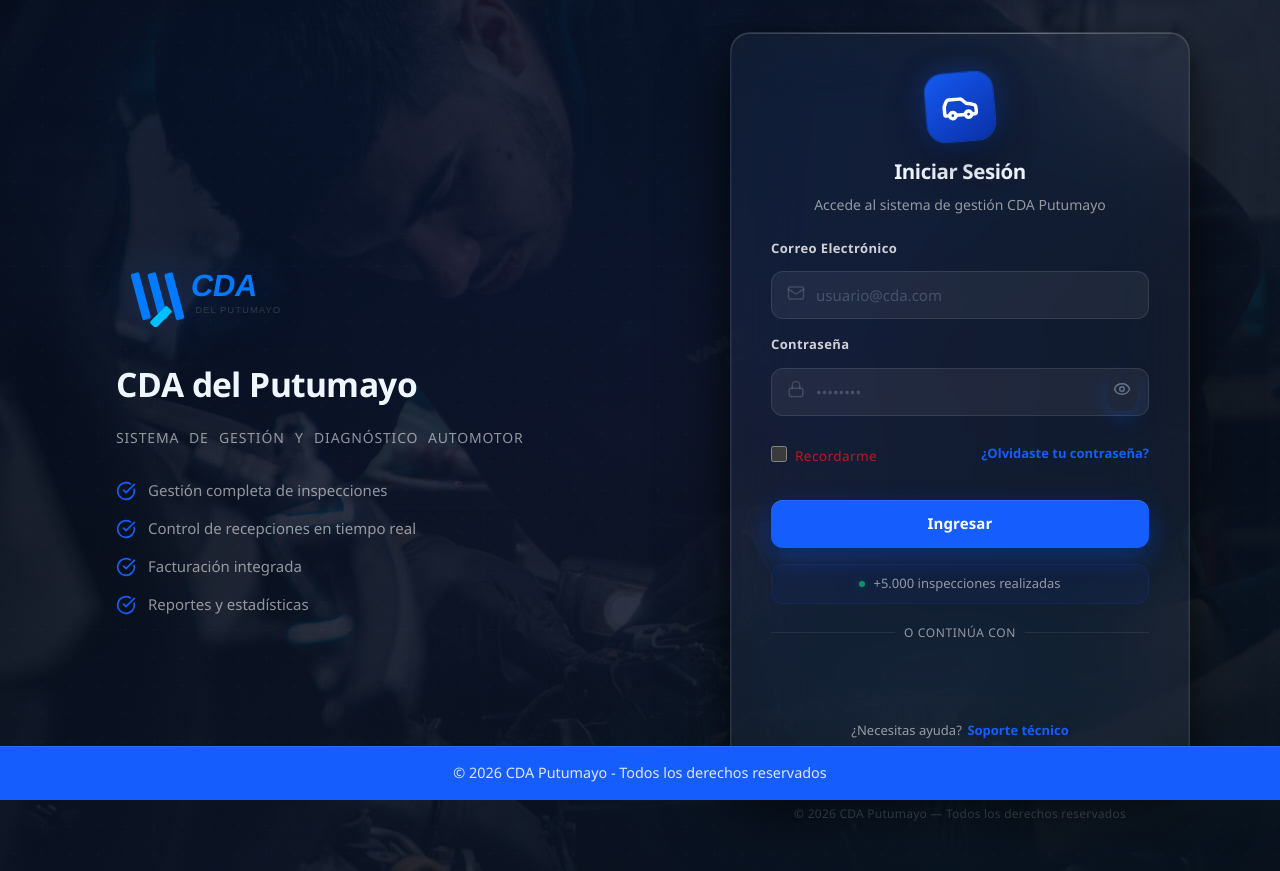
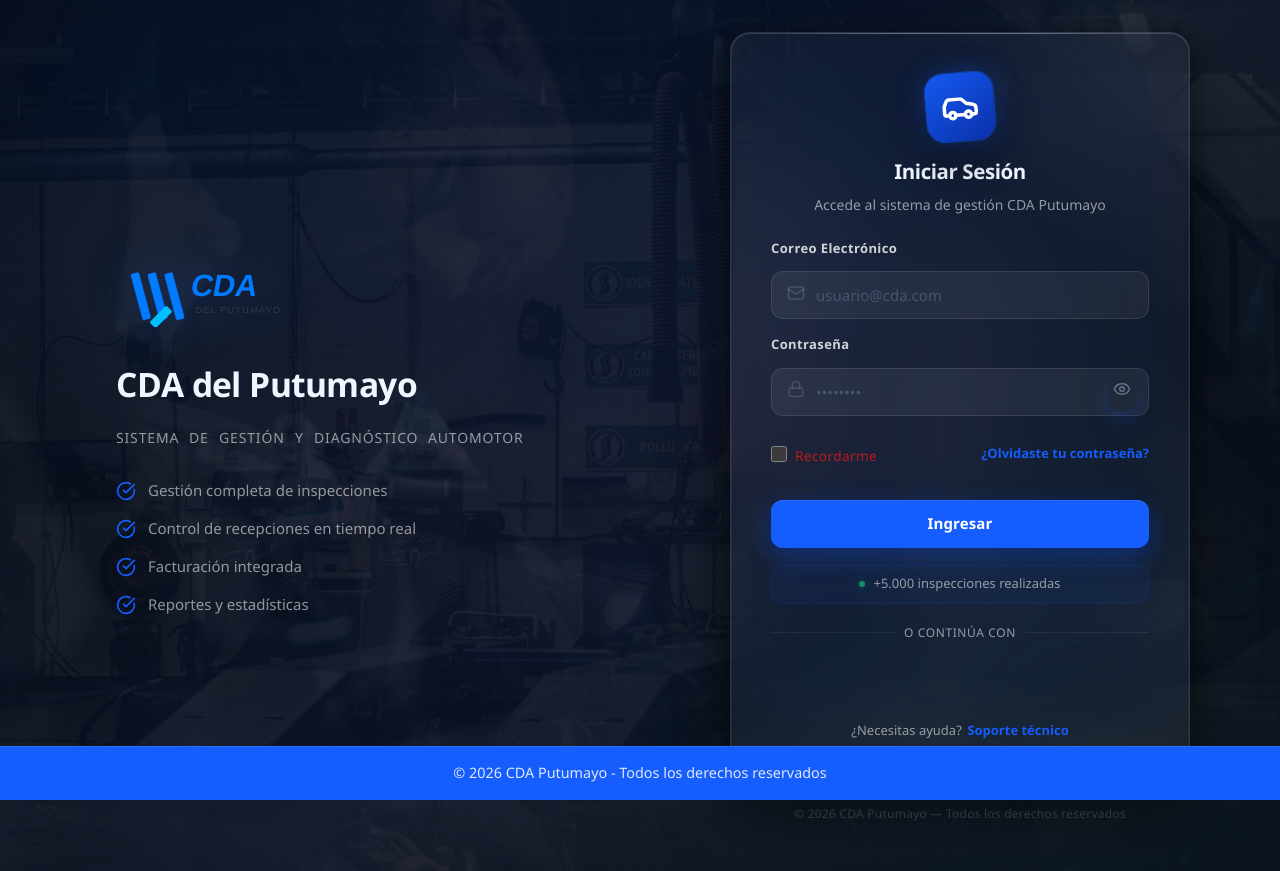
Before and after one commit to CDA-SYSTEM/FRONTEND_CDA, a React (Vite) app: page /login in a window 1280 px wide. Built offline with nearby package versions, Linux system fonts and the light colour scheme; no server answers.

Commit message:
feat(login): implement background image slideshow rotating all 6 mechanic photos every 5s

```diff
--- a/src/modules/auth/pages/LoginPage.css
+++ b/src/modules/auth/pages/LoginPage.css
@@ -59,15 +59,13 @@
     radial-gradient(ellipse 40% 35% at 50% 50%, var(--bg-orb-c), transparent);
 }
 
-/* Background image layer */
+/* Background image layer (each slide stacked, opacity controlled via JS) */
 .bg-image {
   position: absolute;
   inset: 0;
   z-index: 0;
-  background-image: url('@/shared/assets/bg-mechanic-1.jpg');
   background-size: cover;
   background-position: center;
-  opacity: 0.25;
   pointer-events: none;
 }
 
--- a/src/modules/auth/pages/LoginPage.tsx
+++ b/src/modules/auth/pages/LoginPage.tsx
@@ -14,7 +14,22 @@ import {
 } from '@/modules/auth/domain/auth.schema'
 import { useAuthStore } from '@/core/store/authStore'
 import logoSvg from '@/shared/assets/logo_cda.svg'
+import bgMechanic1 from '@/shared/assets/bg-mechanic-1.jpg'
+import bgMechanic2 from '@/shared/assets/bg-mechanic-2.jpg'
+import bgMechanic3 from '@/shared/assets/bg-mechanic-3.jpg'
+import bgMechanic4 from '@/shared/assets/bg-mechanic-4.jpg'
+import bgMechanic5 from '@/shared/assets/bg-mechanic-5.jpg'
+import bgMechanic6 from '@/shared/assets/bg-mechanic-6.jpg'
 import './LoginPage.css'
+
+const BG_IMAGES = [
+  bgMechanic1,
+  bgMechanic2,
+  bgMechanic3,
+  bgMechanic4,
+  bgMechanic5,
+  bgMechanic6,
+]
 
 
 const DASHBOARD_ROUTES: Record<string, string> = {
@@ -68,6 +83,15 @@ export function LoginPage() {
   const [useGoogleFallback, setUseGoogleFallback] = useState(() => {
     return typeof window !== 'undefined' && window.location.hostname === 'localhost' && !!(window as any).Capacitor
   })
+
+  // ── Background Slideshow ──
+  const [bgIndex, setBgIndex] = useState(0)
+  useEffect(() => {
+    const interval = setInterval(() => {
+      setBgIndex((prev) => (prev + 1) % BG_IMAGES.length)
+    }, 5000)
+    return () => clearInterval(interval)
+  }, [])
 
   useEffect(() => {
     const handleResize = () => {
@@ -240,7 +264,18 @@ export function LoginPage() {
 
   return (
     <main className="auth-shell">
-      <div className="bg-image" />
+      {/* ── Background Slideshow ── */}
+      {BG_IMAGES.map((src, i) => (
+        <div
+          key={src}
+          className="bg-image"
+          style={{
+            backgroundImage: `url(${src})`,
+            opacity: i === bgIndex ? 0.28 : 0,
+            transition: 'opacity 1.5s cubic-bezier(0.4, 0, 0.2, 1)',
+          }}
+        />
+      ))}
       <div className="bg-overlay" />
       <div className="auth-split">
         {/* ── Left: Branding Panel ── */}
```
